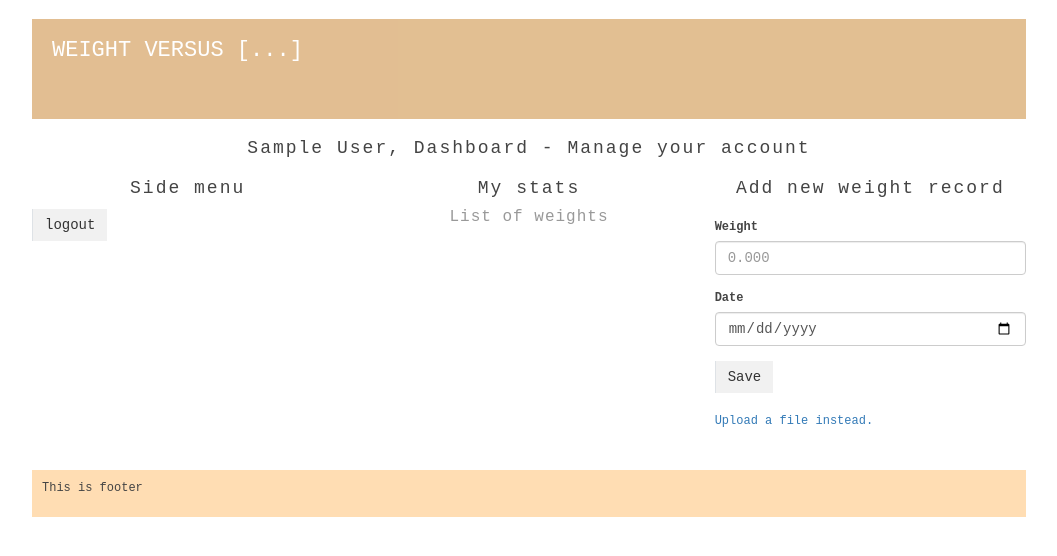
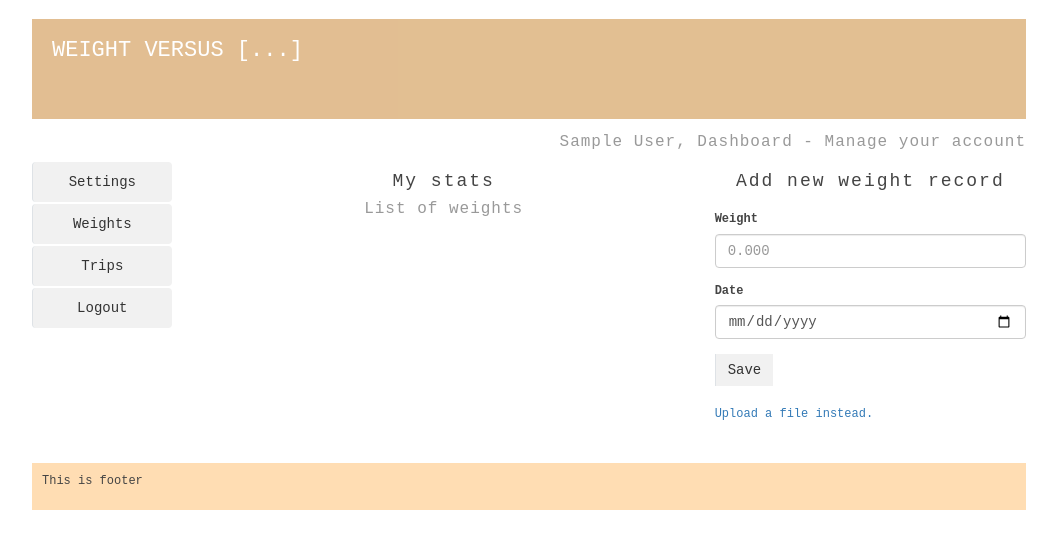
Before and after one commit to pacocontrerasdct/weight_and_life_app, a Flask app: page /dashboard/main in a window 1280 px wide. Shown: the part 51-607 px from the top of the page, without its empty margins (111-1168 px from the left). Run offline with Flask 2, Linux system fonts and the light colour scheme; the visitor is signed in with stand-in values (Sample User, id 1); data comes from the database, SQL or seed files in the repository; data that the repository does not hold is empty; some libraries are stand-ins or nearby versions.

Commit message:
modify dashboard menu from form buttons to a tag buttons

```diff
--- a/application/auth/views.py
+++ b/application/auth/views.py
@@ -89,7 +89,6 @@ def login():
             return redirect(next_page or url_for('dashboard_bp.dashboard'))
 
         flash('Invalid user name or password', 'error')
-        # return redirect(url_for('auth_bp.login'))
 
     return render_template("auth/login.html",
                            form=form,
@@ -98,7 +97,7 @@ def login():
                            redirectHoovering=redirectHoovering,)
 
 
-@auth_bp.route('/logout', methods=['POST'])
+@auth_bp.route('/logout', methods=['GET'])
 @login_required
 def logout():
     """Logout user deleting session"""
--- a/application/dashboard/templates/dashboard/dashboard.html
+++ b/application/dashboard/templates/dashboard/dashboard.html
@@ -3,20 +3,24 @@
 {% block body %}
   <div class="row">
     <div class="col-xs-12 col-md-12">
-      <h2>{% block headerText %}{{ current_user.name | safe }}, {{ headerText | safe }}{% endblock %}</h2>
+      <h3 class="pull-right">{% block headerText %}{{ current_user.name | safe }}, {{ headerText | safe }}{% endblock %}</h3>
     </div>
   </div>
 
   <div class="row">
-    <div class="col-xs-12 col-md-4">
-      <h2>Side menu</h2>
+    <div class="col-xs-12 col-md-2">
 
-      <form action="{{ url_for('auth_bp.logout') }}" method="POST">
-        <button type="submit" class="btn btn-default">logout</button>
-      </form>
+      <nav>
+          <ul class="nav nav-pills nav-stacked">
+              <li><a href="" class="btn btn-default" title="">Settings</a></li>
+              <li><a href="" class="btn btn-default" title="">Weights</a></li>
+              <li><a href="{{ url_for('trip_bp.main') }}" class="btn btn-default" title="">Trips</a></li>
+              <li><a href="{{ url_for('auth_bp.logout') }}" class="btn btn-default" title="">Logout</a></li>
+          </ul>
+      </nav>
 
     </div>
-    <div class="col-xs-12 col-md-4">
+    <div class="col-xs-12 col-md-6">
       <h2>My stats</h2>
       {% include "dashboard/list-weights.html" ignore missing with context %}
 
```
